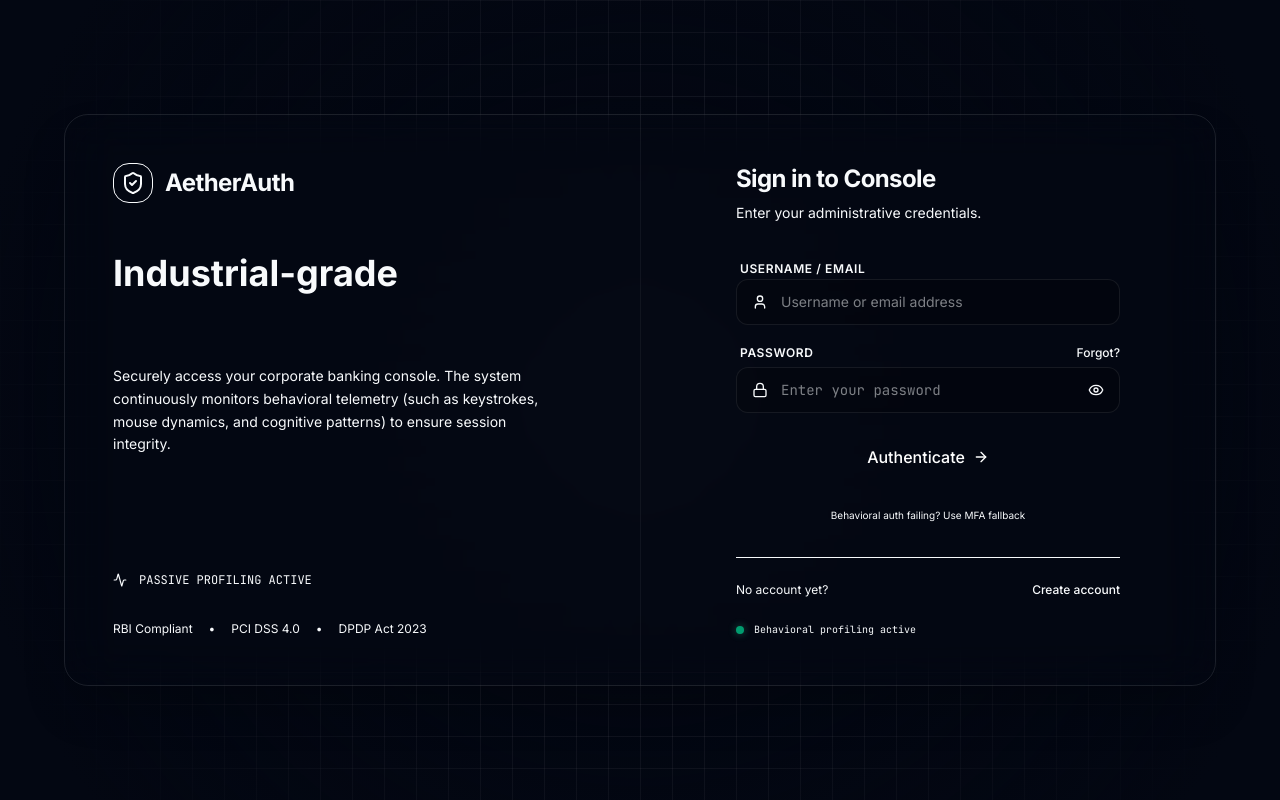
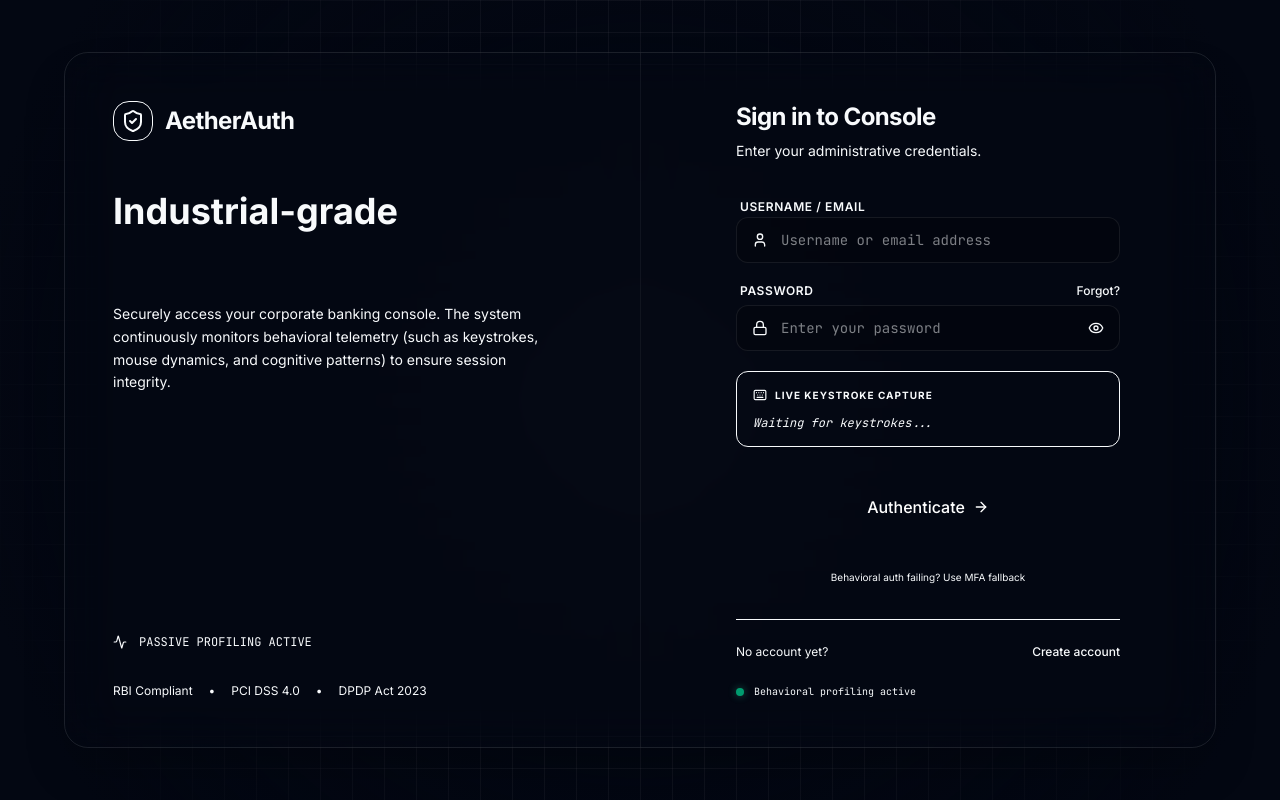
Before and after one commit to harctik/behavioral-biometrics, a Next.js app in the folder frontend/: page /login in a window 1280 px wide. Built offline with nearby package versions, Linux system fonts and the light colour scheme.

Commit message:
fix: address login page UI data display feedback

```diff
--- a/frontend/src/app/login/page.tsx
+++ b/frontend/src/app/login/page.tsx
@@ -145,21 +145,7 @@ export default function LoginPage() {
         {/* Right Side Login Form */}
         <div className="p-8 lg:p-12 relative flex flex-col justify-center border-l border-white/5">
           <div className="max-w-sm w-full mx-auto">
-            {enrollmentState && (
-              <motion.div
-                initial={{ opacity: 0, y: -10 }}
-                animate={{ opacity: 1, y: 0 }}
-                className="mb-6 bg-accent-warning/10 border border-accent-warning/20 rounded-xl px-4 py-3 flex items-start gap-3"
-              >
-                <Activity className="w-4 h-4 text-accent-warning shrink-0 mt-0.5" />
-                <div>
-                  <div className="text-xs font-semibold text-accent-warning uppercase tracking-wider">Profile building: Session {enrollmentState.completed + 1} of {enrollmentState.required}</div>
-                  <p className="text-[10px] text-muted mt-1 leading-relaxed">
-                    The system is still learning your behavioral baseline. Please log in normally to continue your enrollment phase.
-                  </p>
-                </div>
-              </motion.div>
-            )}
+
 
             <div className="mb-8">
               <h2 className="text-2xl font-bold text-fg tracking-tight mb-2">Sign in to Console</h2>
@@ -192,7 +178,7 @@ export default function LoginPage() {
                     onChange={(e) => setUsername(e.target.value)}
                     required
                     placeholder="Username or email address"
-                    className="w-full bg-black/20 border border-border text-fg rounded-xl py-3 pl-11 pr-4 text-sm outline-none focus:border-accent-primary focus:ring-1 focus:ring-accent-primary/30 transition-all placeholder:text-muted-2"
+                    className="w-full bg-black/20 border border-border text-fg rounded-xl py-3 pl-11 pr-4 text-sm outline-none focus:border-accent-primary focus:ring-1 focus:ring-accent-primary/30 transition-all placeholder:text-muted-2 font-mono"
                   />
                 </div>
               </div>
@@ -229,41 +215,54 @@ export default function LoginPage() {
               </div>
 
               {/* ── Live Keystroke Telemetry Counter ───────────────────────── */}
-              {keystrokeCount > 0 && (
-                <motion.div
-                  initial={{ opacity: 0, height: 0 }}
-                  animate={{ opacity: 1, height: "auto" }}
-                  className="bg-accent-primary/5 border border-accent-primary/15 rounded-xl px-4 py-3"
-                >
-                  <div className="flex items-center gap-2 mb-2">
-                    <Keyboard className="w-3.5 h-3.5 text-accent-primary" />
-                    <span className="text-[10px] uppercase tracking-widest font-bold text-accent-primary">Live Keystroke Capture</span>
+              <div className="bg-accent-primary/5 border border-accent-primary/15 rounded-xl px-4 py-3 min-h-[76px] flex flex-col justify-center">
+                <div className="flex items-center gap-2 mb-3">
+                  <Keyboard className="w-3.5 h-3.5 text-accent-primary" />
+                  <span className="text-[10px] uppercase tracking-widest font-bold text-accent-primary">Live Keystroke Capture</span>
+                </div>
+                {keystrokeCount === 0 ? (
+                  <div className="text-xs text-muted font-mono italic">Waiting for keystrokes...</div>
+                ) : (
+                  <div className="grid grid-cols-3 gap-4 text-[10px] font-mono text-muted">
+                    <div>
+                      <div className="mb-1">Keystrokes: <span className="text-fg font-semibold">{keystrokeCount}</span></div>
+                      <div className="h-1 bg-black/40 rounded-full overflow-hidden"><div className="h-full bg-emerald-500 rounded-full transition-all duration-300" style={{ width: `${Math.min(100, keystrokeCount * 2)}%` }}></div></div>
+                    </div>
+                    <div>
+                      <div className="mb-1">Hold: <span className="text-fg font-semibold">{avgHoldTime}ms</span></div>
+                      <div className="h-1 bg-black/40 rounded-full overflow-hidden"><div className="h-full bg-cyan-500 rounded-full transition-all duration-300" style={{ width: `${Math.min(100, (avgHoldTime / 300) * 100)}%` }}></div></div>
+                    </div>
+                    <div>
+                      <div className="mb-1">Flight: <span className="text-fg font-semibold">{avgFlightTime}ms</span></div>
+                      <div className="h-1 bg-black/40 rounded-full overflow-hidden"><div className="h-full bg-blue-500 rounded-full transition-all duration-300" style={{ width: `${Math.min(100, (avgFlightTime / 600) * 100)}%` }}></div></div>
+                    </div>
                   </div>
-                  <div className="flex items-center gap-4 text-xs font-mono text-muted">
-                    <span>Keystrokes: <span className="text-fg font-semibold">{keystrokeCount}</span></span>
-                    <span className="text-border">·</span>
-                    <span>Avg hold: <span className="text-fg font-semibold">{avgHoldTime}ms</span></span>
-                    <span className="text-border">·</span>
-                    <span>Flight: <span className="text-fg font-semibold">{avgFlightTime}ms</span></span>
-                  </div>
-                </motion.div>
-              )}
+                )}
+              </div>
 
               <button
                 type="submit"
                 disabled={isLoading}
-                className="w-full bg-accent-primary hover:bg-blue-600 text-white font-medium rounded-xl py-3 mt-4 transition-colors flex items-center justify-center gap-2 group disabled:opacity-70 disabled:cursor-not-allowed"
+                className="w-full bg-accent-primary hover:bg-blue-600 text-white font-medium rounded-xl mt-4 transition-colors relative overflow-hidden group disabled:opacity-90 disabled:cursor-not-allowed"
               >
                 {isLoading ? (
-                  <>
-                    <div className="w-4 h-4 border-2 border-white/30 border-t-white rounded-full animate-spin"></div>
-                    <span className="text-sm">Analyzing your session...</span>
-                  </>
+                  <div className="w-full relative h-12 flex items-center justify-center gap-3">
+                    <div className="absolute inset-0 bg-blue-600/50">
+                      <motion.div
+                        initial={{ width: "0%" }}
+                        animate={{ width: "100%" }}
+                        transition={{ duration: 2.5, ease: "easeInOut" }}
+                        className="h-full bg-blue-500/50"
+                      />
+                    </div>
+                    <div className="w-4 h-4 border-2 border-white/30 border-t-white rounded-full animate-spin relative z-10"></div>
+                    <span className="text-sm relative z-10 font-medium">Analyzing behavioral session...</span>
+                  </div>
                 ) : (
-                  <>
+                  <div className="w-full h-12 flex items-center justify-center gap-2">
                     Authenticate
                     <ArrowRight className="w-4 h-4 group-hover:translate-x-1 transition-transform" />
-                  </>
+                  </div>
                 )}
               </button>
 
```
